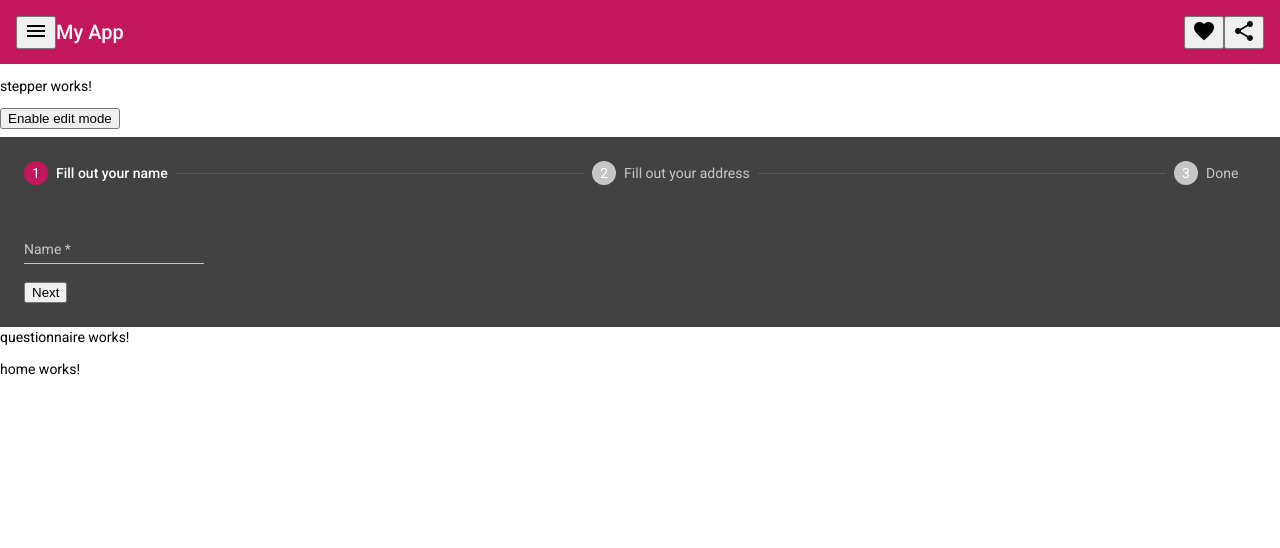
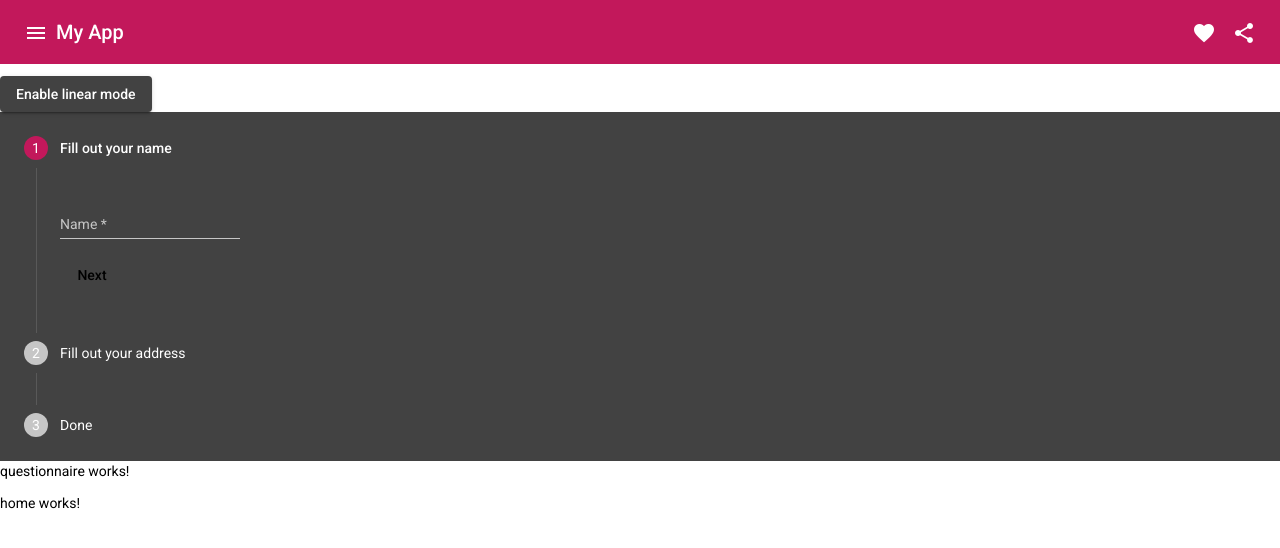
Before and after one commit to FrederickRoman/Divorsee, an Angular app: page / in a window 1280 px wide. Shown: the top 548 px of the page. Built offline with nearby package versions, Linux system fonts and the light colour scheme.

Commit message:
feat(stepper): Switch the stepper from horizontal to vertical

```diff
--- a/src/app/app.module.ts
+++ b/src/app/app.module.ts
@@ -7,6 +7,7 @@ import { BrowserAnimationsModule } from '@angular/platform-browser/animations';
 
 import {MatToolbarModule} from '@angular/material/toolbar';
 import {MatIconModule} from '@angular/material/icon';
+import {MatButtonModule} from '@angular/material/button';
 import {MatStepperModule} from '@angular/material/stepper';
 import {MatFormFieldModule} from '@angular/material/form-field';
 
@@ -32,6 +33,7 @@ import { StepperComponent } from './components/questionnaire/stepper/stepper.com
     BrowserAnimationsModule,
     MatToolbarModule,
     MatIconModule,
+    MatButtonModule,
     MatStepperModule,
     MatFormFieldModule,
     FormsModule,
--- a/src/app/components/questionnaire/stepper/stepper.component.html
+++ b/src/app/components/questionnaire/stepper/stepper.component.html
@@ -1,39 +1,26 @@
-<p>stepper works!</p>
-<button mat-raised-button (click)="isEditable = !isEditable">
-  {{ !isEditable ? "Enable edit mode" : "Disable edit mode" }}
+<button mat-raised-button (click)="isLinear = !isLinear" id="toggle-linear">
+  {{!isLinear ? 'Enable linear mode' : 'Disable linear mode'}}
 </button>
-
-<mat-horizontal-stepper linear #stepper>
-  <mat-step [stepControl]="firstFormGroup" [editable]="isEditable">
+<mat-vertical-stepper [linear]="isLinear" #stepper>
+  <mat-step [stepControl]="firstFormGroup">
     <form [formGroup]="firstFormGroup">
       <ng-template matStepLabel>Fill out your name</ng-template>
       <mat-form-field>
         <mat-label>Name</mat-label>
-        <input
-          name="name"
-          matInput
-          formControlName="firstCtrl"
-          placeholder="Last name, First name"
-          required
-        />
+        <input matInput placeholder="Last name, First name" formControlName="firstCtrl" required>
       </mat-form-field>
       <div>
         <button mat-button matStepperNext>Next</button>
       </div>
     </form>
   </mat-step>
-  <mat-step [stepControl]="secondFormGroup" [editable]="isEditable">
+  <mat-step [stepControl]="secondFormGroup">
     <form [formGroup]="secondFormGroup">
       <ng-template matStepLabel>Fill out your address</ng-template>
       <mat-form-field>
         <mat-label>Address</mat-label>
-        <input
-          name="address"
-          matInput
-          formControlName="secondCtrl"
-          placeholder="Ex. 1 Main St, New York, NY"
-          required
-        />
+        <input matInput formControlName="secondCtrl" placeholder="Ex. 1 Main St, New York, NY"
+               required>
       </mat-form-field>
       <div>
         <button mat-button matStepperPrevious>Back</button>
@@ -49,4 +36,4 @@
       <button mat-button (click)="stepper.reset()">Reset</button>
     </div>
   </mat-step>
-</mat-horizontal-stepper>
+</mat-vertical-stepper>
--- a/src/app/components/questionnaire/stepper/stepper.component.ts
+++ b/src/app/components/questionnaire/stepper/stepper.component.ts
@@ -1,8 +1,8 @@
-import { Component, OnInit } from '@angular/core';
-import { FormBuilder, FormGroup, Validators } from '@angular/forms';
+import {Component, OnInit} from '@angular/core';
+import {FormBuilder, FormGroup, Validators} from '@angular/forms';
 
 /**
- * @title Stepper with editable steps
+ * @title Stepper vertical
  */
 @Component({
   selector: 'stepper',
@@ -10,11 +10,11 @@ import { FormBuilder, FormGroup, Validators } from '@angular/forms';
   styleUrls: ['stepper.component.scss']
 })
 export class StepperComponent implements OnInit {
+  isLinear = false;
   firstFormGroup: FormGroup = new FormGroup({});
   secondFormGroup: FormGroup = new FormGroup({});
-  isEditable = false;
 
-  constructor(private _formBuilder: FormBuilder) { }
+  constructor(private _formBuilder: FormBuilder) {}
 
   ngOnInit() {
     this.firstFormGroup = this._formBuilder.group({
```
